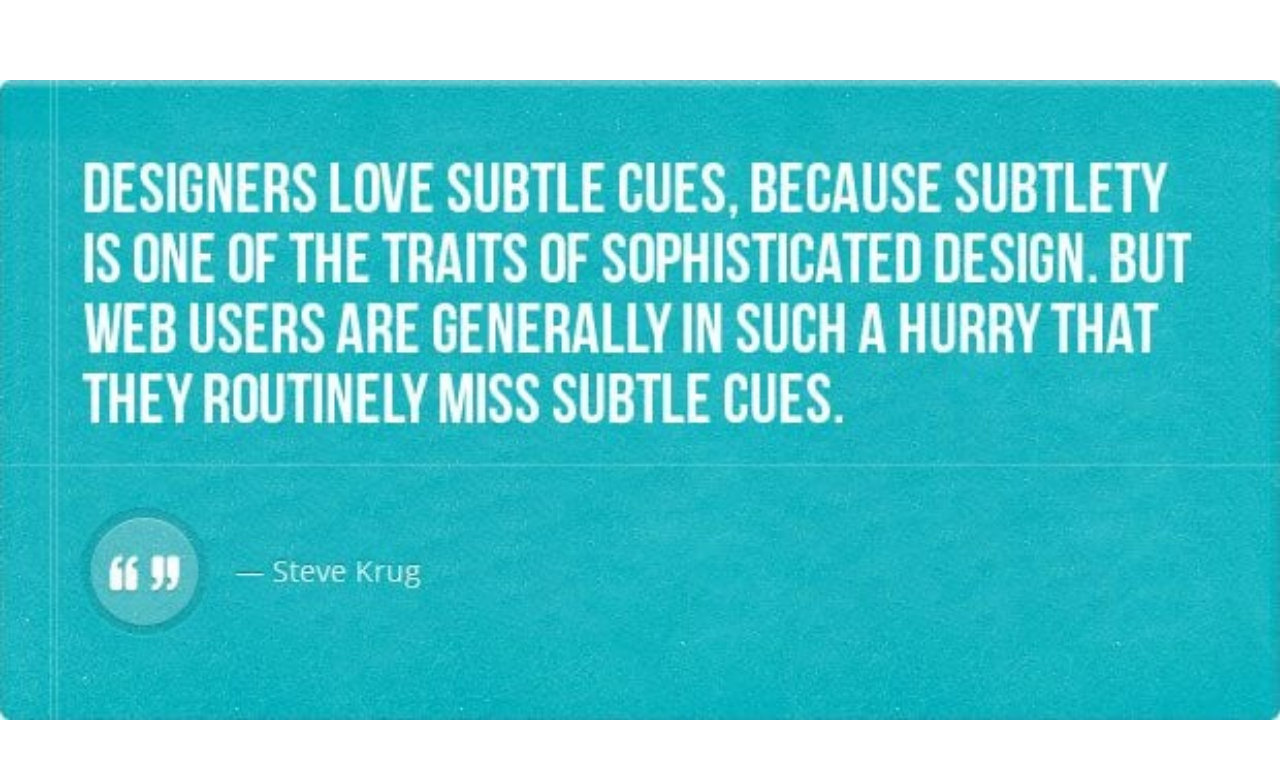
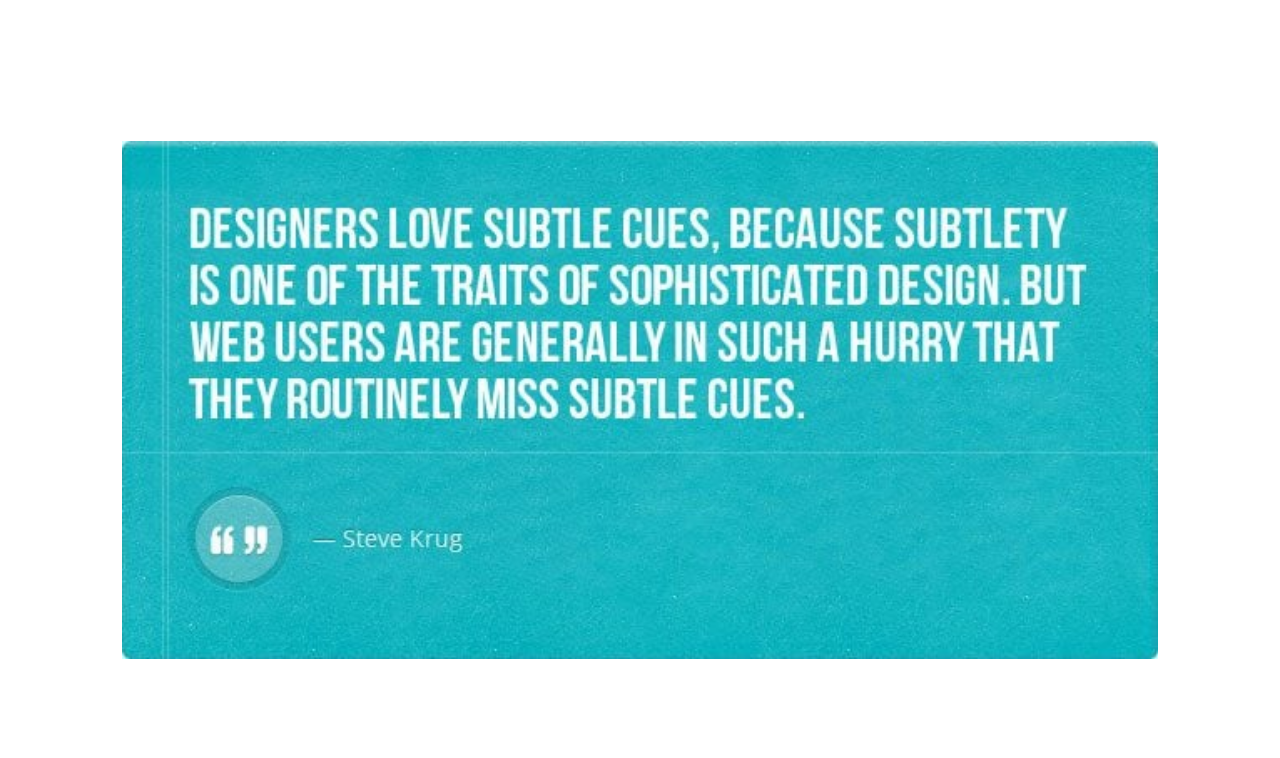
Before and after one commit to David-Mullally/randomInspirationalWebDevQuotes, a plain HTML site: page index.html in a window 1280 px wide. Drawn offline with Linux system fonts and the light colour scheme.

Commit message:
Add files via upload

```diff
--- a/css/styles.css
+++ b/css/styles.css
@@ -3,11 +3,12 @@ body, html {
   margin: 0;
   display: flex;
   align-items: center;
+  justify-content: center;
 
 }
 
 .bg {
-  width: 100%;
+  width: 90%;
   max-height: 100%;
   background-position: center;
   background-repeat: no-repeat;
```
